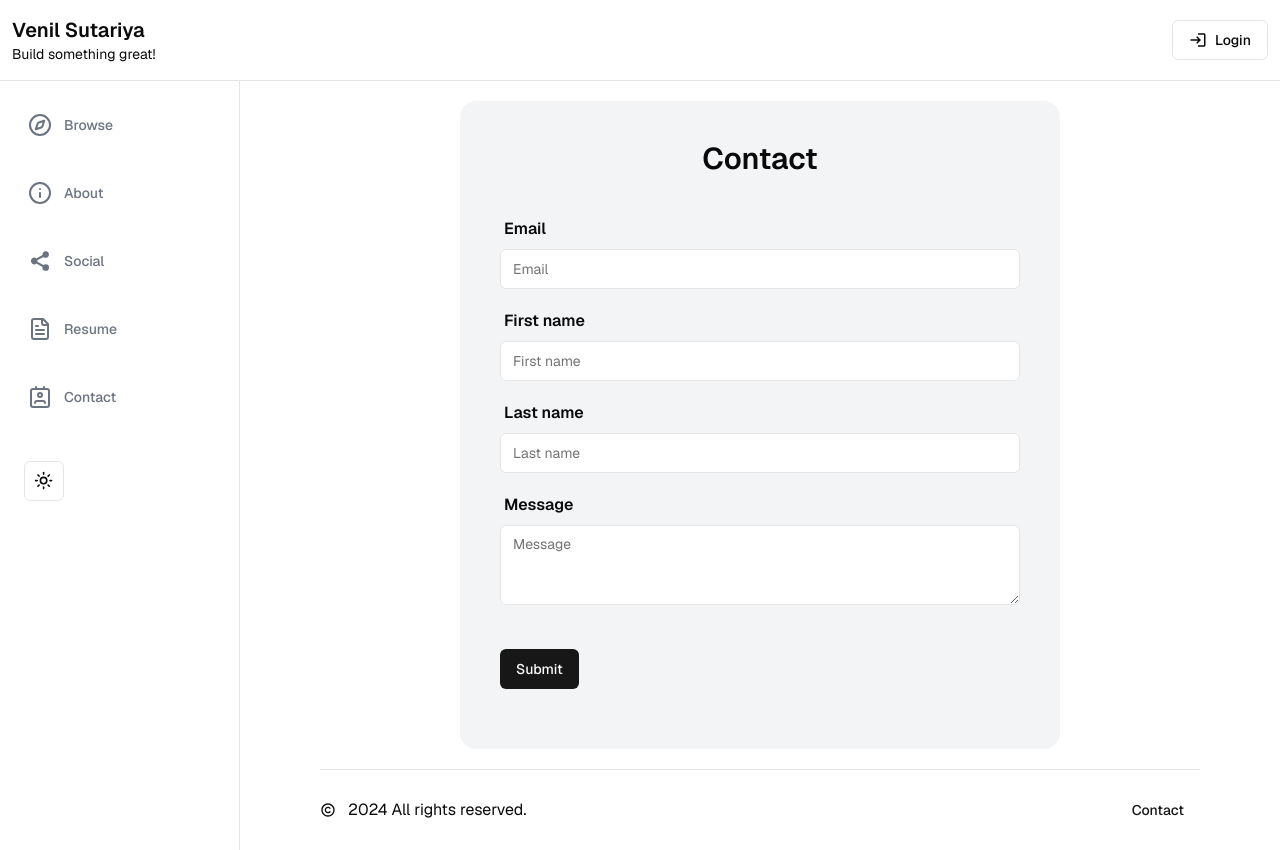
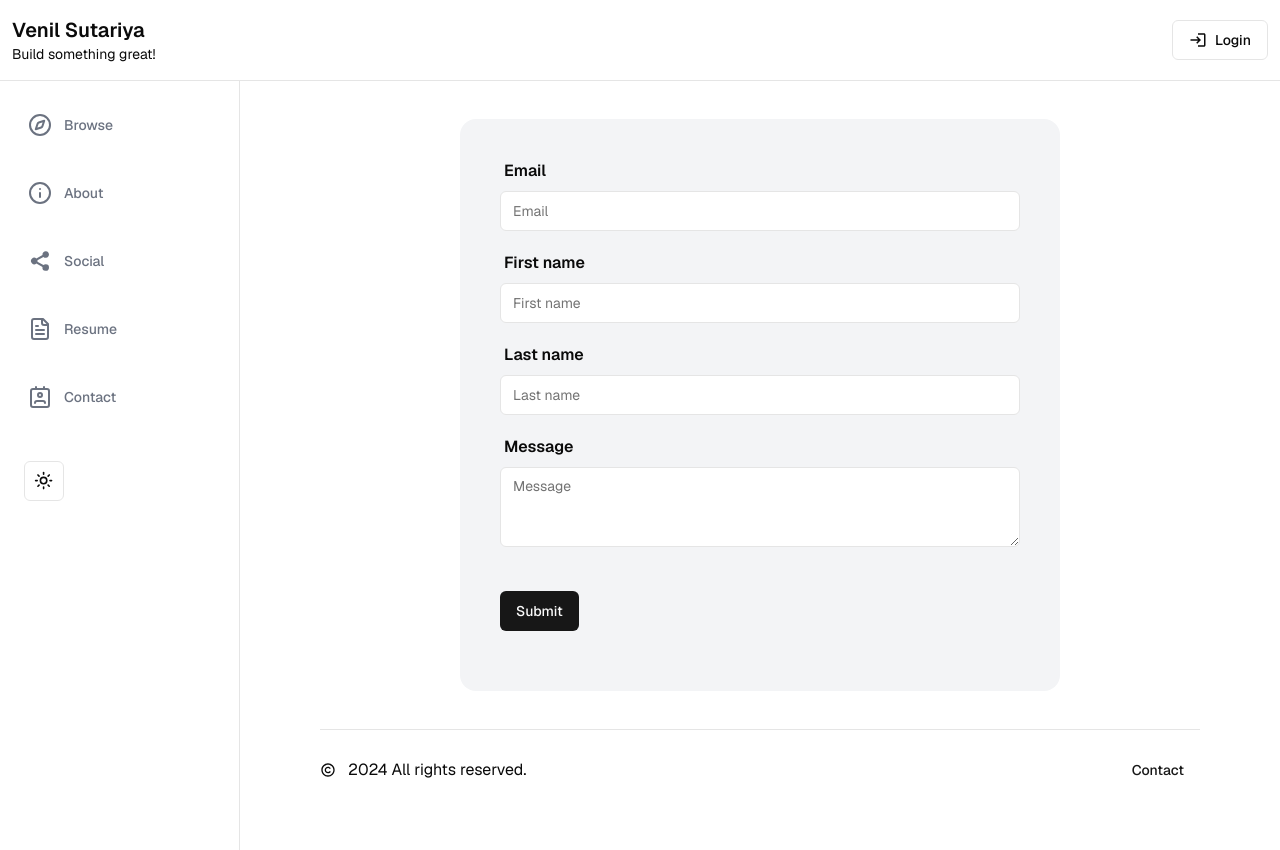
Before and after one commit to venilsutariya/portfolio, a Next.js app: page /contact in a window 1280 px wide. After the commit the page ends 810 px from the top, so only its background shows below. Built offline with nearby package versions, Linux system fonts and the light colour scheme; no server answers.

Commit message:
add code

```diff
--- a/app/(root)/contact/page.tsx
+++ b/app/(root)/contact/page.tsx
@@ -33,7 +33,6 @@ const Contact = () => {
     return (
         <div className="px-5 lg:px-20 w-full flex min-h-[76vh] flex-col items-center justify-center">
             <div className="bg-gray-100 w-full lg:w-[600px] dark:bg-zinc-900/50 p-10 rounded-2xl">
-                <h1 className="text-3xl text-center font-semibold mb-10">Contact</h1>
                 <form className="mb-5 w-full" onSubmit={handleSubmit(onSubmit)}>
                     <div>
                         <label className="font-semibold px-1">Email</label>
```
